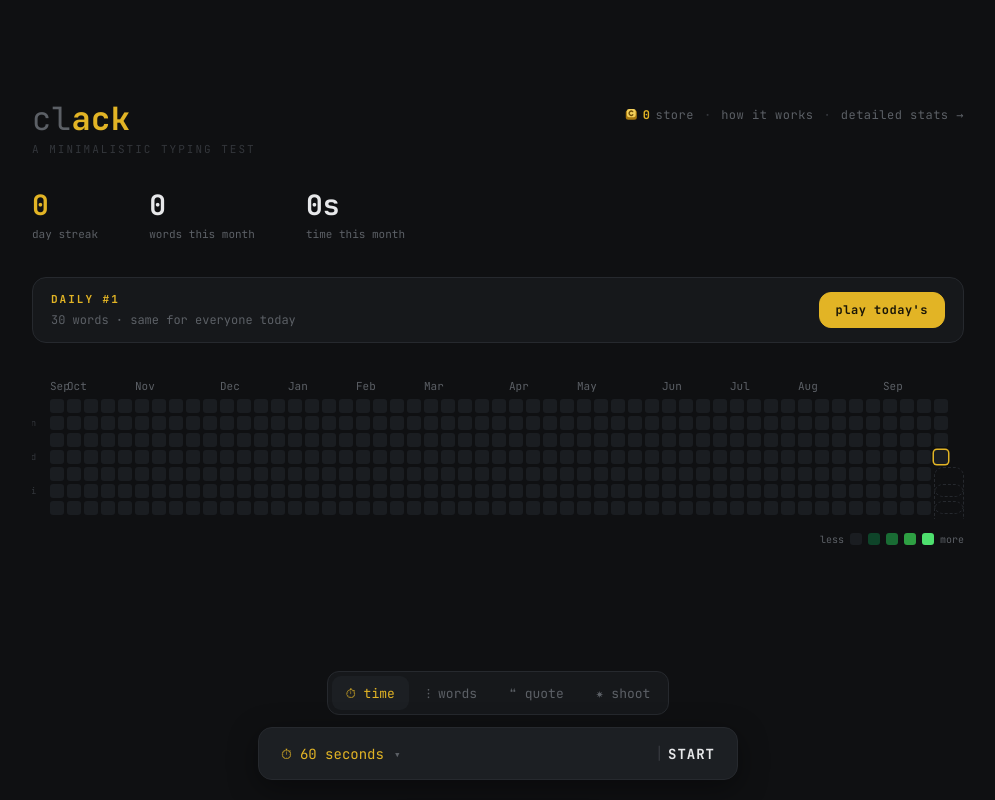
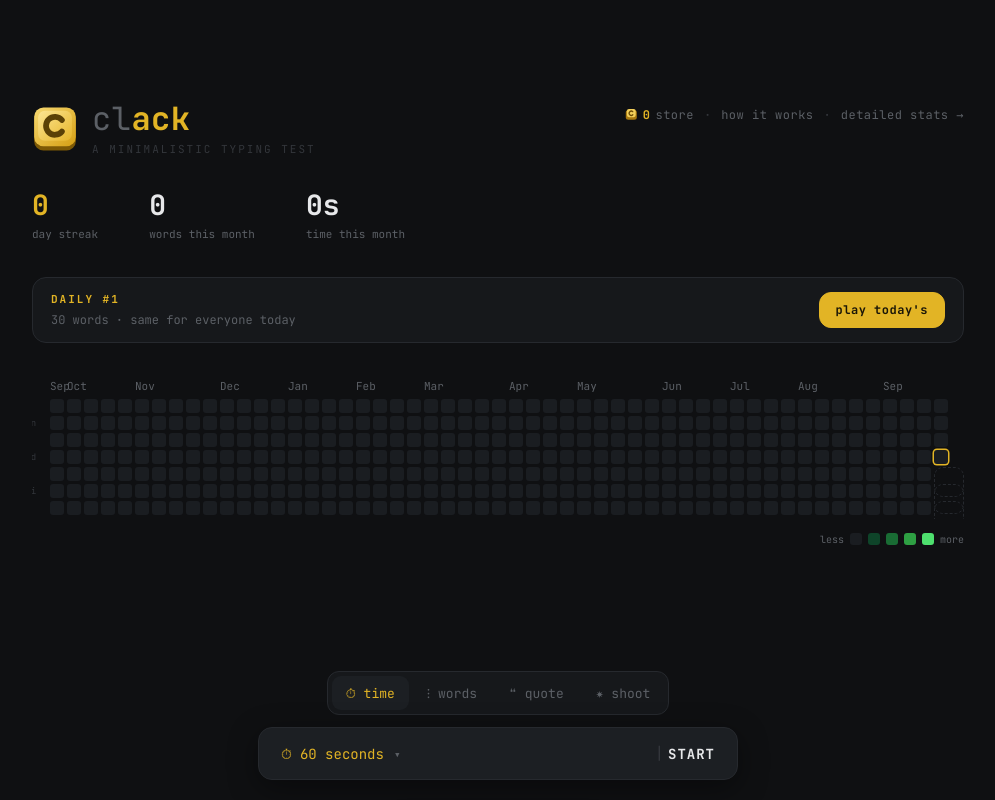
Before and after one commit to bralash/clack, a plain HTML site: page index.html in a window 1280 px wide. Shown: the whole page, without its empty margins (142-1137 px from the left). Drawn offline with Linux system fonts and the light colour scheme.

Commit message:
Add logo, favicon, app icons, and link-preview image
- brand/: gold "c" keycap mark as favicon.svg (+ 32px PNG fallback),
  apple-touch-icon (180px), icon-512, a wordmark lockup (SVG/PNG),
  and the 1080x1080 keyboard artwork.
- index.html links the favicon and home-screen icon, adds an
  og:image / twitter:image so shared links show the artwork, and
  puts the key mark beside the wordmark in the header.
- README opens with the wordmark logo.

Co-Authored-By: Claude Opus 5.5 <noreply@anthropic.com>

```diff
--- a/index.html
+++ b/index.html
@@ -4,12 +4,21 @@
 <meta charset="utf-8">
 <meta name="viewport" content="width=device-width, initial-scale=1, viewport-fit=cover">
 <title>Clack</title>
+<link rel="icon" href="brand/favicon.svg" type="image/svg+xml">
+<link rel="icon" href="brand/favicon-32.png" sizes="32x32" type="image/png">
+<link rel="apple-touch-icon" href="brand/apple-touch-icon.png">
+<meta property="og:image" content="https://bralash.github.io/clack/brand/clack-whatsapp.png">
+<meta property="og:image:width" content="1080">
+<meta property="og:image:height" content="1080">
+<meta property="og:image:alt" content="Clack: a gold c key on a dark keyboard">
+<meta property="og:url" content="https://bralash.github.io/clack/">
 <meta name="description" content="A minimalist typing test with a typing-shooter mode, quotes, live stats, achievements and light/dark themes.">
 <meta name="theme-color" content="#0f1012">
 <meta property="og:type" content="website">
 <meta property="og:title" content="Clack — a minimalist typing test">
 <meta property="og:description" content="Type to test your speed, blast words in shooter mode, track your progress on a heatmap, and earn badges. No signup, no ads.">
-<meta name="twitter:card" content="summary_large_image">
+<meta name="twitter:card" content="summary">
+<meta name="twitter:image" content="https://bralash.github.io/clack/brand/clack-whatsapp.png">
 <meta name="twitter:title" content="Clack — a minimalist typing test">
 <meta name="twitter:description" content="A minimalist typing test with a typing-shooter mode, quotes, live stats, achievements and light/dark themes.">
 <meta name="color-scheme" content="dark light">
@@ -85,7 +94,8 @@
 
   .head{display:flex;align-items:flex-start;justify-content:space-between;gap:20px;flex-wrap:wrap;}
   .brand{font-family:var(--mono);font-size:clamp(22px,3.4vw,32px);letter-spacing:.5px;
-    color:var(--text-dim);line-height:1;}
+    color:var(--text-dim);line-height:1;display:flex;align-items:center;gap:clamp(10px,1.4vw,14px);}
+  .brand-mark{width:clamp(36px,4.6vw,46px);height:auto;flex:none;display:block;}
   .brand b{color:var(--gold);font-weight:700;}
   .brand .sub{display:block;font-family:var(--mono);font-size:11px;color:var(--text-faint);
     letter-spacing:2px;margin-top:9px;text-transform:uppercase;}
@@ -465,7 +475,8 @@
     <div class="scroll" id="scroll">
       <div class="home-inner">
         <div class="head">
-          <div class="brand">cl<b>ack</b><span class="sub">a minimalistic typing test</span></div>
+          <div class="brand"><img class="brand-mark" src="brand/favicon.svg" alt="" width="44" height="44">
+            <div><span class="brand-word">cl<b>ack</b></span><span class="sub">a minimalistic typing test</span></div></div>
           <nav class="headnav">
             <button class="linkbtn bal" id="storeBtn" aria-label="store — clacks balance"><span class="ck-slot"></span><span class="balN">0</span> store</button>
             <span class="dotsep" aria-hidden="true">·</span>
```
Also changed, not shown: README.md, brand/apple-touch-icon.png (added), brand/clack-whatsapp.png (added), brand/clack-whatsapp.svg (added), brand/favicon-32.png (added), brand/favicon.svg (added), brand/icon-512.png (added), brand/logo-wordmark.png (added), brand/logo-wordmark.svg (added).
